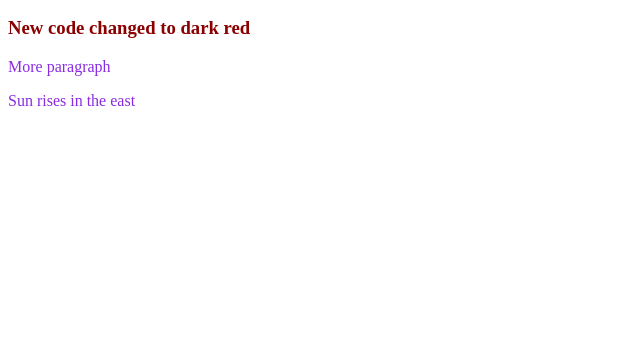
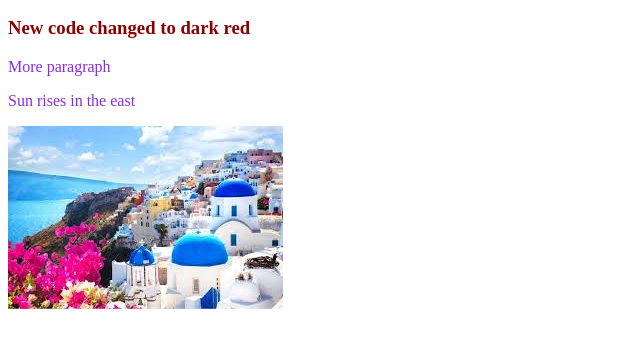
Before and after one commit to ayeshayea/my-first-repo, a plain HTML site: page index.html in a window 1280 px wide. Shown: the part 110-458 px from the top of the page, without its empty margins (0-640 px from the left). Drawn offline with Linux system fonts and the light colour scheme.

Commit message:
added santorini

```diff
--- a/index.html
+++ b/index.html
@@ -13,6 +13,7 @@
     <h3>New code changed to dark red</h3>
     <p>More paragraph</p>
     <P>Sun rises in the east</P>
+    <img src="santorini.png" alt="">
 
 
 </body>
```
Also changed, not shown: santorini.png (added).
